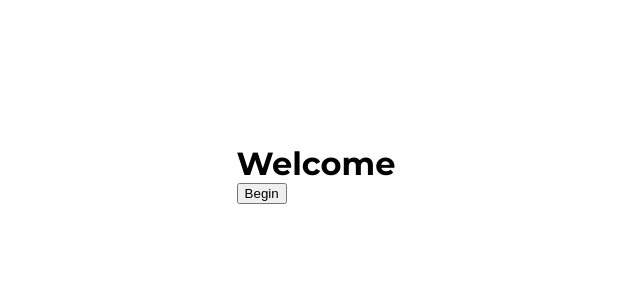
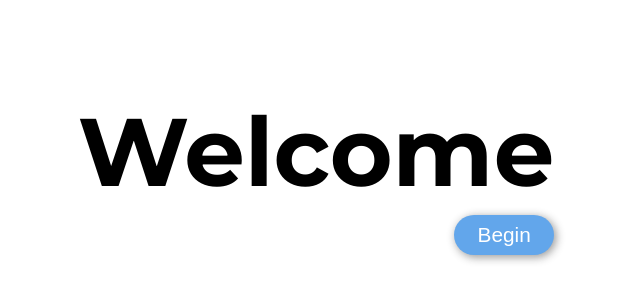
Before and after one commit to Rcatarata/QuizApp, a React (Create React App) app in the folder quizapp/: page / in a window 1280 px wide. Shown: the part 226-526 px from the top of the page, without its empty margins (324-964 px from the left). Built offline with nearby package versions, Linux system fonts and the light colour scheme.

Commit message:
styling changes
changed styles

```diff
--- a/quizapp/src/App.css
+++ b/quizapp/src/App.css
@@ -15,7 +15,31 @@ body{
 h1{
   margin: 0px;
   font-family: 'Montserrat', sans-serif;
+  font-size: 6rem;
 }
+
+.button--container{
+  display: flex;
+  justify-content: flex-end;
+}
+
+.start--button{
+  background-color: rgb(98, 166, 235);
+  border: none;
+  border-radius: 20px;
+  width: 100px;
+  height: 40px;
+  font-size: 1.3rem;
+  color: white;
+  box-shadow: 2px 2px 8px .5px #1c1c1c6e;
+  margin-top: 5px;
+}
+
+.start--button:hover{
+  cursor: pointer;
+  transform: scale(1.1);
+}
+
 
 .question-container {
   width: 500px;
@@ -53,5 +77,6 @@ h1{
 }
 .answer--button:focus{
   background: linear-gradient(90deg, rgba(138,232,188,1) 0%, rgba(157,236,113,0.6727065826330532) 79%);
+  border: 2px solid deepskyblue;
 
 }
--- a/quizapp/src/App.js
+++ b/quizapp/src/App.js
@@ -12,8 +12,10 @@ function App() {
   return (
     <div className="hero-Section">
         {!began ? <Start /> : <Question />}
-        <button onClick={() => {setBegan(prev =>!prev)}}>{words}</button>
-    </div>
+        <div className='button--container'>
+            <button className='start--button' onClick={() => {setBegan(prev =>!prev)}}>{words}</button>
+        </div>
+      </div>
   )
 }
 
--- a/quizapp/src/components/Question.jsx
+++ b/quizapp/src/components/Question.jsx
@@ -17,7 +17,7 @@ export default function Question(props) {
     }
 
     function answerValidator() {
-        if (questions[count].correctAnswer === selectedAnswer) {
+        if (questions[count].correctAnswer.toLowerCase() === selectedAnswer.toLowerCase()) {
             setCorrectAnswerCount(prev => prev + 1)
             setAnswerStorage(prev => ({
                 ...prev,
--- a/quizapp/src/components/Start.jsx
+++ b/quizapp/src/components/Start.jsx
@@ -3,7 +3,7 @@ import React from 'react'
 export default function Start(props) {
     return (
         <div>
-            <h1>Welcome</h1>
+            <h1 className='welcomer'>Welcome</h1>
         </div>
     )
 }
--- a/quizapp/src/questions.js
+++ b/quizapp/src/questions.js
@@ -17,7 +17,7 @@ const questions = [
             c: 'Dog',
             d: 'Hummingbird'
         },
-        correctAnswer: 'd',
+        correctAnswer: 'D',
     },
     {
         question: '3. Which planet is the hottest?',
```
Also changed, not shown: 1 other file (tests, documents, lock files or other folders).
